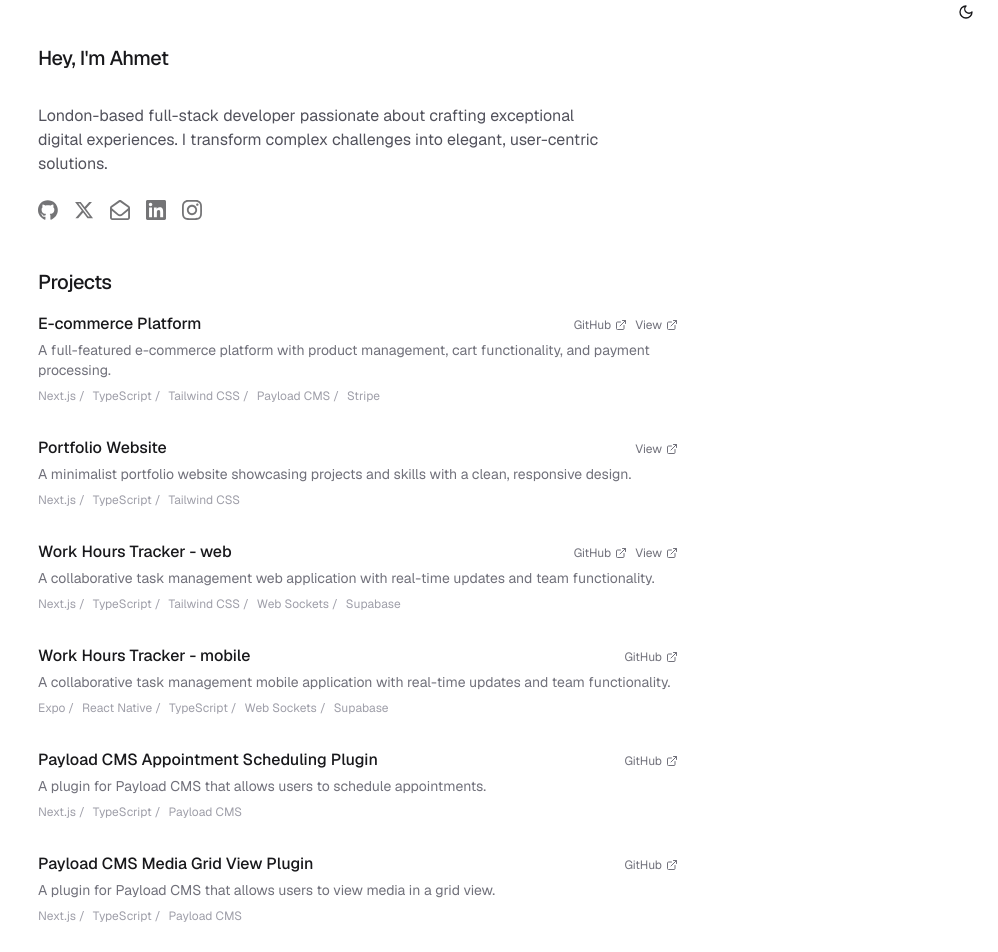
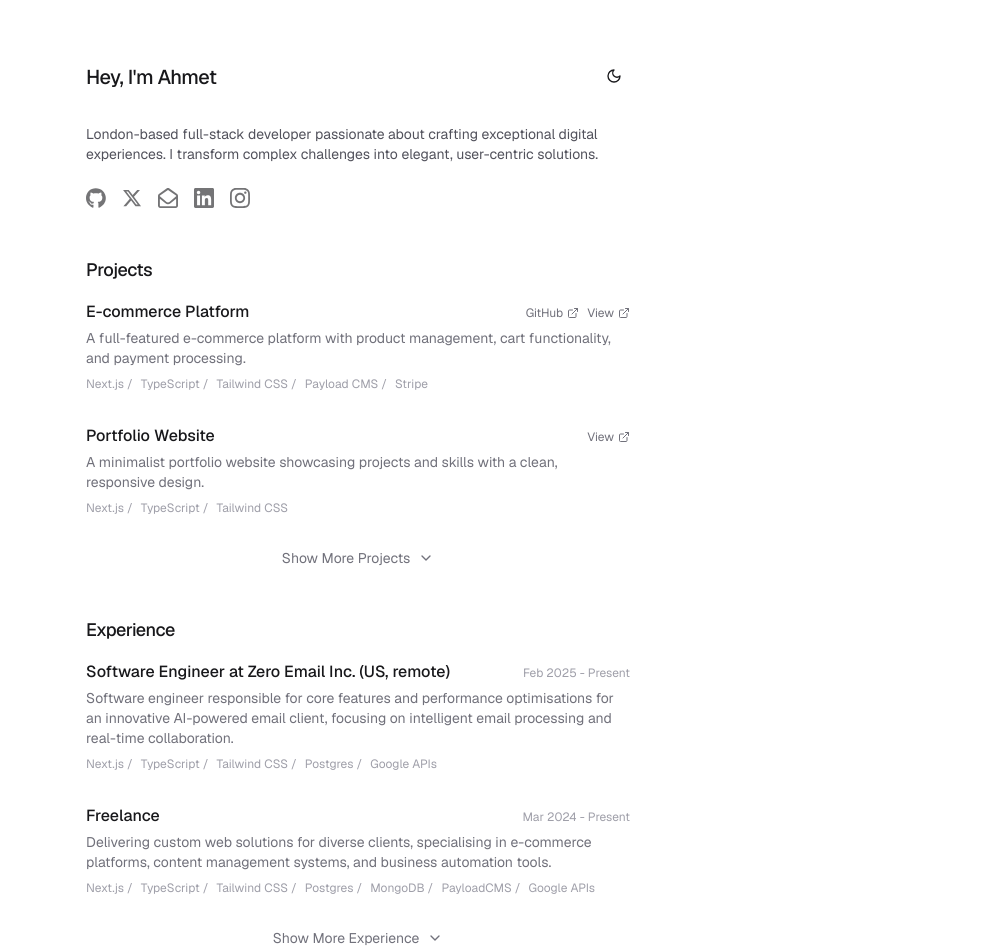
Before and after one commit to zaidhafeezvu/portfolio, a Next.js app: page / in a window 1280 px wide. Shown: the part 20-972 px from the top of the page, without its empty margins (282-1280 px from the left). Built offline with nearby package versions, Linux system fonts and the light colour scheme.

Commit message:
Add show more/less functionality and update page layout and metadata

```diff
--- a/src/app/layout.tsx
+++ b/src/app/layout.tsx
@@ -43,8 +43,8 @@ export const viewport: Viewport = {
 export const metadata: Metadata = {
   metadataBase: new URL(getUrl),
   title: {
-    default: "Ahmet Kilinc |  Designer & Developer | Based in London",
-    template: `%s - Ahmet Kilinc |  Designer & Developer | Based in London`,
+    default: "Ahmet Kilinc | Software Engineer | Based in London",
+    template: `%s - Ahmet Kilinc | Software Engineer | Based in London`,
   },
   description: "Explore my projects and previous work, or contact me.",
 };
--- a/src/app/page.tsx
+++ b/src/app/page.tsx
@@ -1,25 +1,25 @@
+"use client";
+
 import SocialMedia from "@/components/SocialMedia";
 import { ThemeToggle } from "@/components/ThemeToggle";
 import { AnimateIn } from "@/components/animations/AnimateIn";
-import { ExternalLink } from "lucide-react";
+import { ExternalLink, ChevronDown, ChevronUp } from "lucide-react";
+import { useState } from "react";
 import Image from "next/image";
 
 export default function Home() {
   return (
-    <main className="text-zinc-900 dark:text-zinc-100 max-w-2xl mx-auto px-4 py-10 md:py-16">
-      <div className="absolute top-4 right-4">
-        <ThemeToggle />
-      </div>
-
+    <main className="text-zinc-900 dark:text-zinc-100 max-w-xl mx-auto px-4 py-4 mt-16">
       <AnimateIn variant="fadeUp">
         <section className="mb-12">
           <AnimateIn variant="fadeUp" delay={0.2}>
-            <h1 className="text-xl font-medium tracking-tight mb-8 flex items-baseline">
+            <h1 className="text-xl font-medium tracking-tight mb-8 flex items-baseline justify-between">
               <span>Hey, I&apos;m Ahmet</span>
+              <ThemeToggle />
             </h1>
           </AnimateIn>
           <AnimateIn variant="fadeUp" delay={0.4}>
-            <p className="text-zinc-600 dark:text-zinc-400 max-w-xl mb-6">
+            <p className="text-sm text-zinc-600 dark:text-zinc-400 max-w-xl mb-6">
               London-based full-stack developer passionate about crafting exceptional digital experiences. I transform complex challenges into elegant,
               user-centric solutions.
             </p>
@@ -36,10 +36,17 @@ export default function Home() {
       <AnimateIn variant="fadeUp" delay={0.2}>
         <section className="mb-12">
           <AnimateIn variant="reveal" delay={0.3}>
-            <h2 className="text-xl font-medium tracking-tight mb-4 inline-block">Projects</h2>
+            <h2 className="text-lg font-medium tracking-tight mb-4 inline-block">Projects</h2>
           </AnimateIn>
+          {(() => {
+            const [isExpanded, setIsExpanded] = useState(false);
+            const initialProjectCount = 2;
+            const visibleProjects = isExpanded ? projects : projects.slice(0, initialProjectCount);
+
+            return (
+              <div className="space-y-8">
                 <ul className="space-y-8">
-            {projects.map((project, index) => (
+                  {visibleProjects.map((project, index) => (
                     <AnimateIn key={index} variant="fadeLeft" delay={0.3 + index * 0.1}>
                       <li className="group hover:translate-x-1 transition-all duration-300 ease-out">
                         <div className="flex items-baseline justify-between mb-1">
@@ -80,16 +87,42 @@ export default function Home() {
                     </AnimateIn>
                   ))}
                 </ul>
+                {projects.length > initialProjectCount && (
+                  <button
+                    onClick={() => setIsExpanded(!isExpanded)}
+                    className="flex items-center gap-2 text-sm text-zinc-500 dark:text-zinc-400 hover:text-zinc-900 dark:hover:text-zinc-100 transition-colors mx-auto"
+                  >
+                    {isExpanded ? (
+                      <>
+                        Show Less <ChevronUp className="w-4 h-4" />
+                      </>
+                    ) : (
+                      <>
+                        Show More Projects <ChevronDown className="w-4 h-4" />
+                      </>
+                    )}
+                  </button>
+                )}
+              </div>
+            );
+          })()}
         </section>
       </AnimateIn>
 
       <AnimateIn variant="fadeUp" delay={0.4}>
         <section className="mb-12">
           <AnimateIn variant="reveal" delay={0.5}>
-            <h2 className="text-xl font-medium tracking-tight mb-4 inline-block">Experience</h2>
+            <h2 className="text-lg font-medium tracking-tight mb-4 inline-block">Experience</h2>
           </AnimateIn>
+          {(() => {
+            const [isExpanded, setIsExpanded] = useState(false);
+            const initialExperienceCount = 2;
+            const visibleExperience = isExpanded ? experience : experience.slice(0, initialExperienceCount);
+
+            return (
+              <div className="space-y-8">
                 <ul className="space-y-8">
-            {experience.map((job, index) => (
+                  {visibleExperience.map((job, index) => (
                     <AnimateIn key={index} variant="fadeLeft" delay={0.5 + index * 0.1}>
                       <li className="group hover:translate-x-1 transition-all duration-300 ease-out">
                         <div className="flex flex-col sm:flex-row sm:items-baseline justify-between mb-1">
@@ -111,19 +144,38 @@ export default function Home() {
                     </AnimateIn>
                   ))}
                 </ul>
+                {experience.length > initialExperienceCount && (
+                  <button
+                    onClick={() => setIsExpanded(!isExpanded)}
+                    className="flex items-center gap-2 text-sm text-zinc-500 dark:text-zinc-400 hover:text-zinc-900 dark:hover:text-zinc-100 transition-colors mx-auto"
+                  >
+                    {isExpanded ? (
+                      <>
+                        Show Less <ChevronUp className="w-4 h-4" />
+                      </>
+                    ) : (
+                      <>
+                        Show More Experience <ChevronDown className="w-4 h-4" />
+                      </>
+                    )}
+                  </button>
+                )}
+              </div>
+            );
+          })()}
         </section>
       </AnimateIn>
 
       <AnimateIn variant="fadeUp" delay={0.6}>
         <section className="mb-12">
           <AnimateIn variant="reveal" delay={0.7}>
-            <h2 className="text-xl font-medium tracking-tight mb-4 inline-block">Tools & Software</h2>
+            <h2 className="text-lg font-medium tracking-tight mb-4 inline-block">Tools & Software</h2>
           </AnimateIn>
-          <div className="grid grid-cols-4 sm:grid-cols-6 md:grid-cols-7 gap-y-6 gap-x-4">
+          <div className="grid grid-cols-5 sm:grid-cols-7 gap-y-6 gap-x-4">
             {tools.map(({ logo, title }, index) => (
               <AnimateIn key={index} variant="scale" delay={0.7 + index * 0.03}>
                 <div className="flex flex-col items-center group">
-                  <div className="relative h-6 w-6 md:h-8 md:w-8 mb-3 transition-all duration-300 ease-out group-hover:scale-110 group-hover:-translate-y-1">
+                  <div className="relative h-6 w-6 sm:h-8 sm:w-8 mb-3 transition-all duration-300 ease-out group-hover:scale-110 group-hover:-translate-y-1">
                     <Image src={logo} alt={`${title} logo`} fill className="object-contain drop-shadow-md" loading="eager" />
                   </div>
                   <span className="text-xs text-zinc-500 dark:text-zinc-400">{title}</span>
--- a/src/components/ThemeToggle.tsx
+++ b/src/components/ThemeToggle.tsx
@@ -23,7 +23,7 @@ export function ThemeToggle() {
   return (
     <button
       onClick={toggleTheme}
-      className="w-8 h-8 flex items-center justify-center rounded-md bg-transparent hover:bg-zinc-100 dark:hover:bg-zinc-800 transition-colors"
+      className="w-8 h-8 flex items-center justify-center rounded-md bg-transparent hover:bg-zinc-100 dark:hover:bg-zinc-800 transition-colors cursor-pointer"
       aria-label="Toggle theme"
     >
       {theme === "dark" ? <Sun className="w-4 h-4 text-zinc-100" /> : <Moon className="w-4 h-4 text-zinc-900" />}
```
Lines whose indentation alone changed are shown as unchanged.
